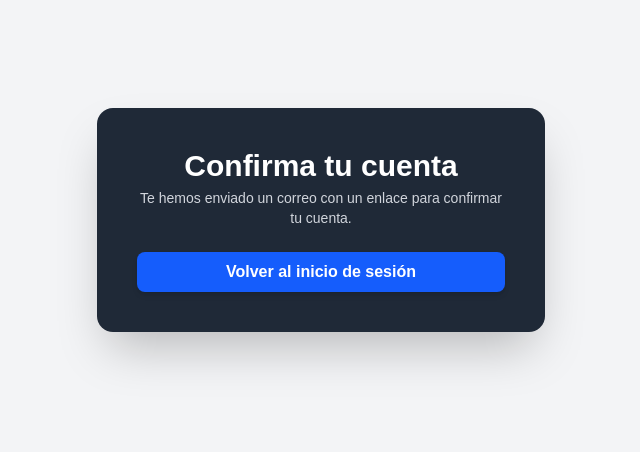
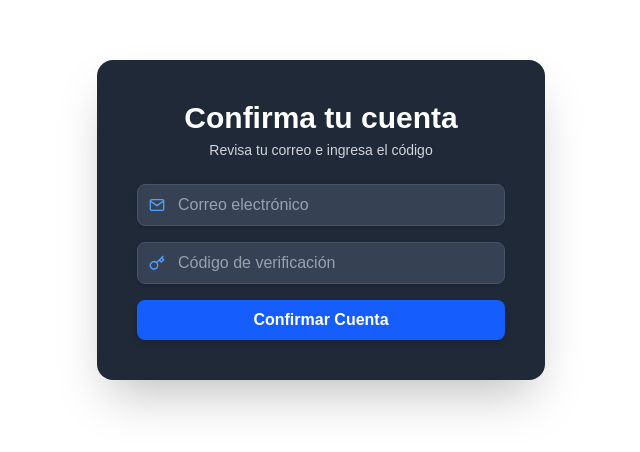
Before and after one commit to PabloToledoBarahona/frontend-app, a Next.js app: page /confirm-account in a window 1280 px wide. Shown: the part 180-632 px from the top of the page, without its empty margins (319-959 px from the left). Built offline with nearby package versions, Linux system fonts and the light colour scheme.

Commit message:
Confirmacion de cuenta OTP

```diff
--- a/app/confirm-account/page.tsx
+++ b/app/confirm-account/page.tsx
@@ -1,8 +1,8 @@
-import ConfirmAccountMessage from '@/components/Auth/ConfirmAccountMessage';
+import ConfirmAccountMessage from "@/components/Auth/ConfirmAccountMessage";
 
 export default function ConfirmAccountPage() {
   return (
-    <main className="min-h-screen flex items-center justify-center bg-gray-100 px-4">
+    <main className="min-h-screen flex items-center justify-center bg-white px-4">
       <ConfirmAccountMessage />
     </main>
   );
--- a/components/Auth/ConfirmAccountMessage.tsx
+++ b/components/Auth/ConfirmAccountMessage.tsx
@@ -1,21 +1,70 @@
-'use client';
+"use client";
 
-import { Heading } from '@/components/ui/Heading';
-import { Button } from '@/components/ui/Button';
-import { Card } from '@/components/ui/Card';
+import { useState, useEffect } from "react";
+import { useSearchParams } from "next/navigation";
+import { Card } from "@/components/ui/Card";
+import { Heading } from "@/components/ui/Heading";
+import { Input } from "@/components/ui/Input";
+import { Button } from "@/components/ui/Button";
+import apiClient from "@/lib/apiClient";
+import { FiMail, FiKey } from "react-icons/fi";
 
 export default function ConfirmAccountMessage() {
+  const [email, setEmail] = useState("");
+  const [otp, setOtp] = useState("");
+  const [message, setMessage] = useState("");
+  const [success, setSuccess] = useState(false);
+
+  const searchParams = useSearchParams();
+  const emailFromUrl = searchParams?.get("email");
+
+  useEffect(() => {
+    if (emailFromUrl) setEmail(emailFromUrl);
+  }, [emailFromUrl]);
+
+  const handleSubmit = async (e: React.FormEvent) => {
+    e.preventDefault();
+
+    try {
+      const response = await apiClient.post("/confirm-account", { email, otp });
+      setMessage(response.data?.message || "Cuenta confirmada");
+      setSuccess(true);
+    } catch (error: any) {
+      console.error("Error al confirmar cuenta:", error.response?.data || error.message);
+      setMessage("Error al confirmar cuenta. Verifica tus datos.");
+    }
+  };
+
   return (
     <Card>
       <Heading
         title="Confirma tu cuenta"
-        subtitle="Te hemos enviado un correo con un enlace para confirmar tu cuenta."
+        subtitle="Revisa tu correo e ingresa el código"
         center
       />
-      <Button
-        label="Volver al inicio de sesión"
-        onClick={() => (window.location.href = '/login')}
-      />
+      <form onSubmit={handleSubmit} className="space-y-4">
+        <Input
+          name="email"
+          placeholder="Correo electrónico"
+          value={email}
+          onChange={(e) => setEmail(e.target.value)}
+          icon={<FiMail />}
+        />
+        <Input
+          name="otp"
+          placeholder="Código de verificación"
+          value={otp}
+          onChange={(e) => setOtp(e.target.value)}
+          icon={<FiKey />}
+        />
+        <Button type="submit" label="Confirmar Cuenta" />
+      </form>
+
+      {message && (
+        <p className={`text-sm text-center mt-4 ${success ? "text-green-600" : "text-red-600"}`}>
+          {message}
+        </p>
+      )}
     </Card>
   );
 }
--- a/components/Auth/LoginForm.tsx
+++ b/components/Auth/LoginForm.tsx
@@ -40,8 +40,8 @@ export default function LoginForm() {
     if (!validate()) return;
 
     try {
-      const response = await apiClient.post('/login', formData);
-      console.log('✅ Login correcto:', response.data);
+      const response = await apiClient.post('/sign-in', formData);
+      console.log('Login correcto:', response.data);
 
       window.location.href = '/';
     } catch (error: any) {
--- a/components/Auth/RegisterForm.tsx
+++ b/components/Auth/RegisterForm.tsx
@@ -61,12 +61,19 @@ export default function RegisterForm() {
     if (!validate()) return;
 
     try {
-      const { confirm_password, ...dataToSend } = formData;
+      const { confirm_password, password, ...rest } = formData;
 
-      const response = await apiClient.post('/register', dataToSend); // 👈 llamada real
+      const dataToSend = {
+        ...rest,
+        password,
+        confirmPassword: confirm_password,
+      };
+
+      const response = await apiClient.post('/sign-up', dataToSend);
 
       if (response.status === 201 || response.status === 200) {
-        setSuccess(true);
+        const email = formData.email;
+        window.location.href = `/confirm-account?email=${encodeURIComponent(email)}`;
       } else {
         console.error("Error en el registro:", response.data);
       }
--- a/lib/apiClient.ts
+++ b/lib/apiClient.ts
@@ -1,10 +1,7 @@
 import axios from 'axios';
 
 const apiClient = axios.create({
-  baseURL: 'http://localhost:3000/auth', // Prueto del backend
-  headers: {
-    'Content-Type': 'application/json',
-  },
+  baseURL: 'http://localhost:3001/api/v1/auth',
   withCredentials: true,
 });
 
--- a/package.json
+++ b/package.json
@@ -3,7 +3,7 @@
   "version": "0.1.0",
   "private": true,
   "scripts": {
-    "dev": "next dev --turbopack",
+    "dev": "next dev -p 5173",
     "build": "next build",
     "start": "next start",
     "lint": "next lint"
```
